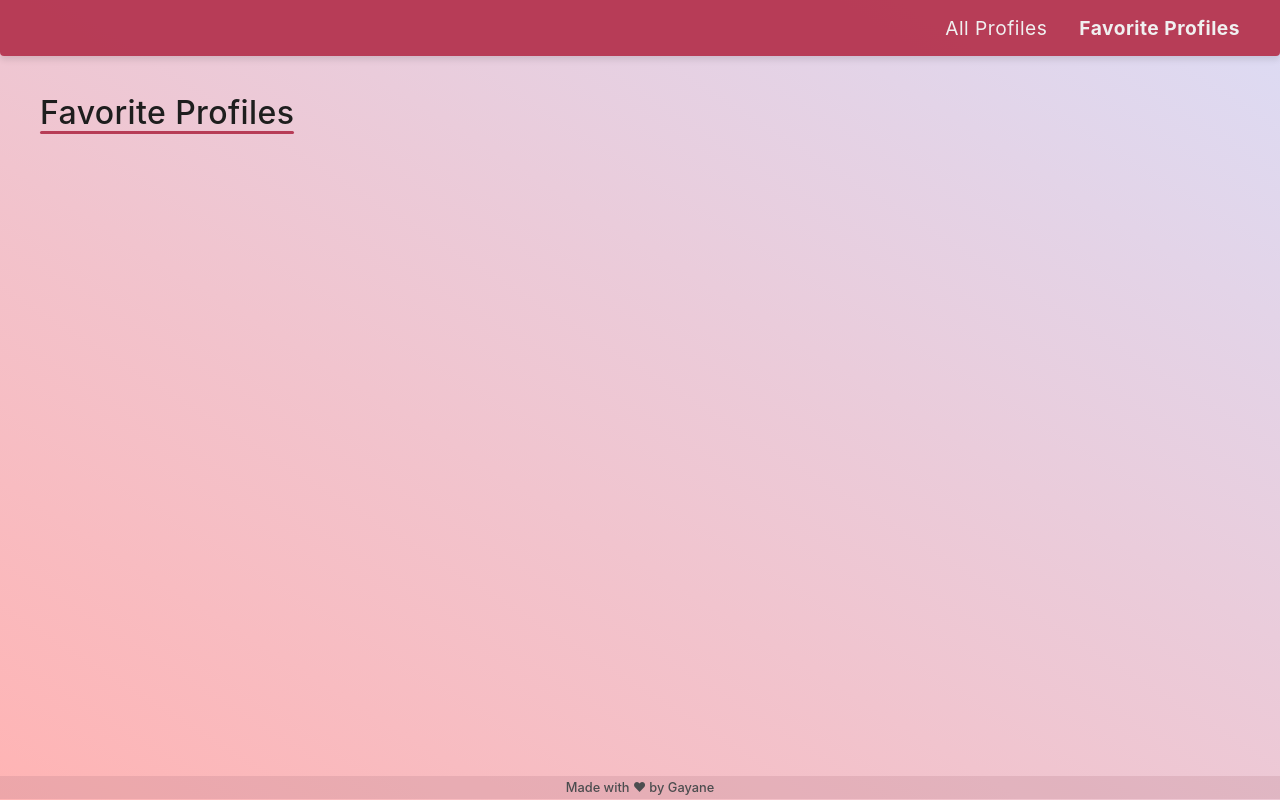
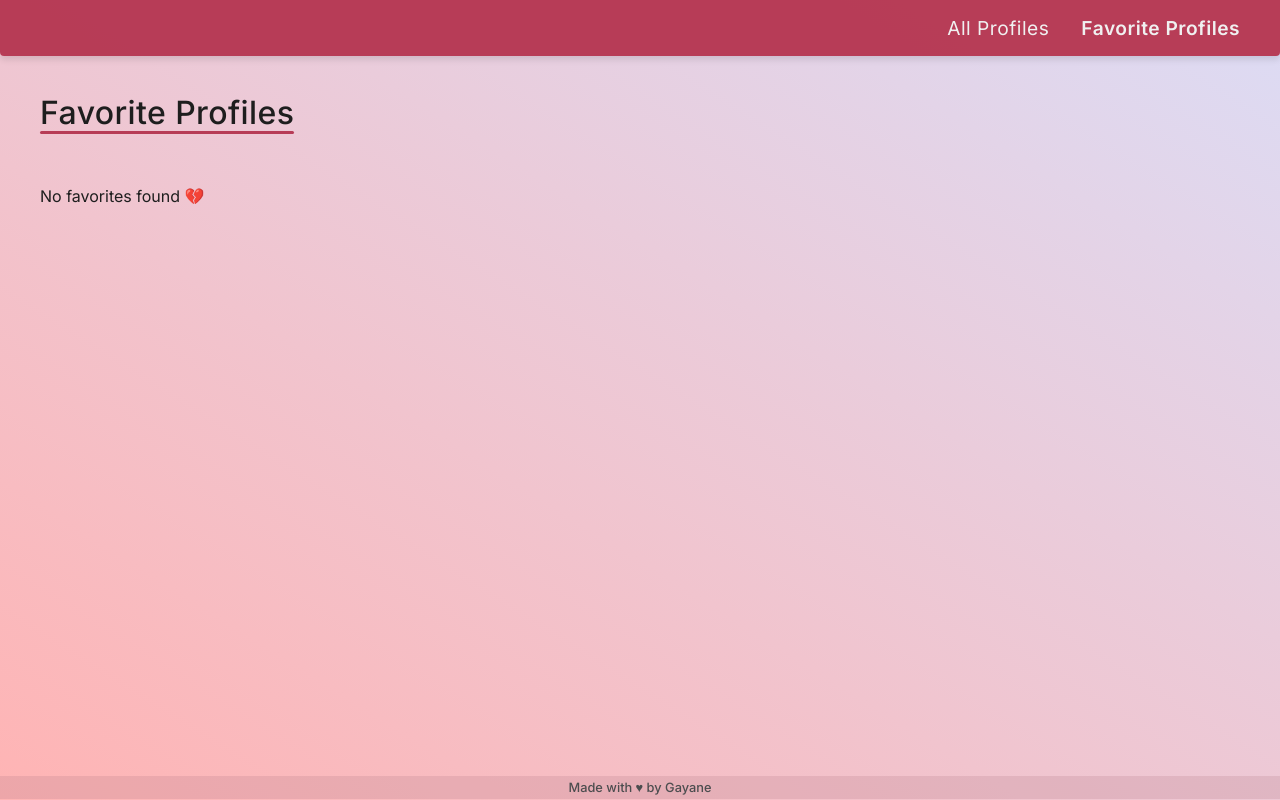
Before and after one commit to GayaneKasparova/profile-view, a website with bundled scripts: page favorites.html in a window 1280 px wide. Built offline with nearby package versions, Linux system fonts and the light colour scheme; no server answers.

Commit message:
Add favorites feature with profile rendering improvements
Introduced a new `favorites` functionality to display user-specific favorite profiles. Refactored profile rendering logic to support fallbacks for empty data and modularized `auth` utilities for cleaner separation of concerns. Updated HTML and README to reflect these changes.

```diff
--- a/favorites.html
+++ b/favorites.html
@@ -9,7 +9,7 @@
     <meta name="keywords"
           content="profiles, user management, favorites, API app, responsive design, HTML, JavaScript, CSS">
     <link rel="icon" href="./favicon.ico" type="image/png">
-    <link href="https://fonts.googleapis.com/css2?family=Inter:wght@300;400;500;600&display=swap">
+    <link href="https://fonts.googleapis.com/css2?family=Inter:wght@300;400;500;600&display=swap" rel="stylesheet">
     <!-- Linking external CSS file for styling -->
     <link rel="stylesheet" href="./css/styles.css">
 </head>
--- /dev/null
+++ b/js/auth.js
@@ -0,0 +1,6 @@
+import { getAccountInfo } from './api.js';
+
+export async function getUserId() {
+    const account = await getAccountInfo();
+    return account?.UID || null;
+}
--- a/js/favorites.js
+++ b/js/favorites.js
@@ -0,0 +1,28 @@
+import { getProfiles, getFavorites } from './api.js';
+import { renderProfiles } from './render.js';
+import { showLoader, hideLoader } from './loader.js';
+import {getUserId} from "./auth.js";
+
+document.addEventListener('DOMContentLoaded', async () => {
+    showLoader();
+    const fallback = `<p>No favorites found 💔<\p>`
+
+    try {
+        const uid = await getUserId();
+
+        const [allProfiles, favoriteIds] = await Promise.all([
+            getProfiles(),
+            getFavorites(uid)
+        ]);
+
+        const favoriteProfiles = allProfiles?.profiles?.filter(p => favoriteIds.includes(p.id)) || [];
+
+        await renderProfiles(favoriteProfiles, fallback);
+    } catch (error) {
+        const grid = document.querySelector('.profile-grid');
+        grid.innerHTML = fallback;
+        console.error('Favorites view error:', error);
+    }
+
+    hideLoader();
+});
--- a/js/main.js
+++ b/js/main.js
@@ -9,7 +9,8 @@ import { showLoader, hideLoader } from './loader.js';
 document.addEventListener('DOMContentLoaded', async () => {
     showLoader();
     const data = await getProfiles();
-    await renderProfiles(data.profiles || []);
+    const fallback =  `<p>Oooops! No profiles available at the moment.</p>`;
+    await renderProfiles(data.profiles || [], fallback);
     hideLoader();
 });
 
--- a/js/render.js
+++ b/js/render.js
@@ -1,5 +1,5 @@
 import { getFavorites, addFavorite, removeFavorite } from './api.js';
-import { getUserId } from './main.js';
+import { getUserId } from './auth.js';
 
 
 /**
@@ -7,6 +7,7 @@ import { getUserId } from './main.js';
  * If no profiles are provided, displays a fallback message.
  *
  * @param {Array} profiles - Array of profile objects to be rendered.
+ * @param {HTMLElement} fallback - The fallback message element to display when there are no profiles to render.
  * Each profile object should include:
  *   - id {number}: Unique identifier for the profile.
  *   - name {string}: Name of the profile.
@@ -16,13 +17,10 @@ import { getUserId } from './main.js';
  *   - relationship_status {string} [optional]: Relationship status of the profile.
  */
 
-export async function renderProfiles(profiles) {
+export async function renderProfiles(profiles, fallback) {
     const grid = document.querySelector('.profile-grid');
 
     if (!profiles.length) {
-        const fallback = document.createElement('div');
-        fallback.className = 'fallback-message';
-        fallback.textContent = 'Oooops! No profiles available at the moment.';
         grid.appendChild(fallback);
         return;
     }
```
Also changed, not shown: index.html (+1 -1 lines), README.md.
